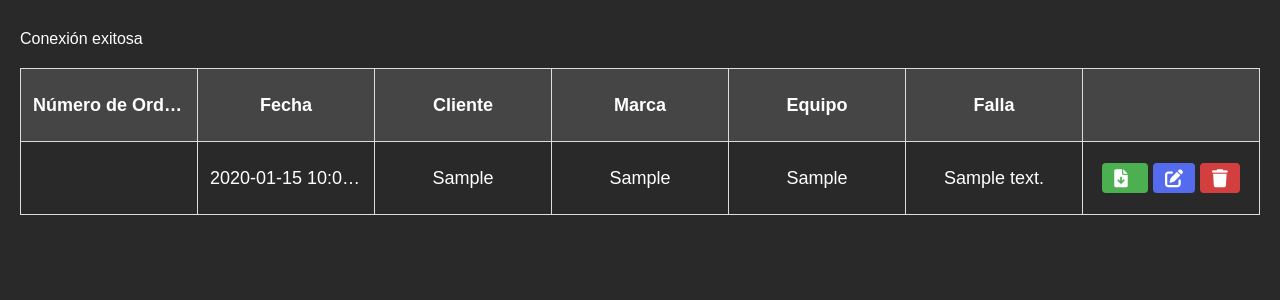
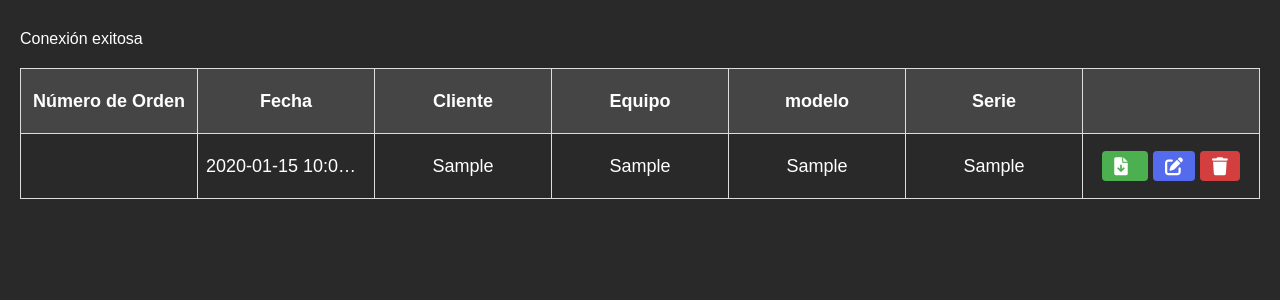
Before and after one commit to Arrtty/compaccserOrdenes, a PHP site: page /tcpdf/pages/ordenes.php in a window 1280 px wide. Shown: the part 80-380 px from the top of the page. Run offline with PHP 8.4, Linux system fonts and the light colour scheme; tables that the repository leaves empty or names only in its code hold one stand-in row (values such as "Sample post"); data that the repository does not hold is empty.

Commit message:
Minor fixes

```diff
--- a/css/ordenes.css
+++ b/css/ordenes.css
@@ -124,7 +124,7 @@ table {
 
 table th,
 table td {
-    padding: 12px;
+    padding: 8px;
     border: 1px solid #ddd;
     word-wrap: break-word;
     overflow: hidden;
--- a/pages/ordenes.php
+++ b/pages/ordenes.php
@@ -1,6 +1,6 @@
 <!DOCTYPE html>
-<link rel='stylesheet' type='text/css' href='/css/ordenes.css' />
 <link rel="stylesheet" href="https://cdnjs.cloudflare.com/ajax/libs/font-awesome/6.0.0-beta3/css/all.min.css">
+<link href='/css/ordenes.css' rel='stylesheet' type='text/css' />
 <html lang="es">
 
 <head>
@@ -30,9 +30,9 @@
           <th>Número de Orden</th>
           <th>Fecha</th>
           <th>Cliente</th>
-          <th>Marca</th>
           <th>Equipo</th>
-          <th>Falla</th>
+          <th>modelo</th>
+          <th>Serie</th>
           <th></th>
         </tr>
       </thead>
@@ -52,11 +52,10 @@
 
           $consulta = "SELECT * FROM ordenes
                          WHERE no_Orden LIKE '%$buscar%'
-                         OR fecha LIKE '%$buscar%'
                          OR cliente LIKE '%$buscar%'
                          OR equipo LIKE '%$buscar%'
                          OR modelo LIKE '%$buscar%'
-                         OR descripcion LIKE '%$buscar%'
+                         OR serie LIKE '%$buscar%'
                          ORDER BY no_Orden DESC";
         } else {
           $consulta = "SELECT * FROM ordenes ORDER BY no_Orden DESC";
@@ -80,9 +79,9 @@
           echo '<td>' . $fila['modelo'] . '</td>';
 
           $maxLineLength = 50;
-          $descripcion = $fila['descripcion'];
-          $wrappedDescripcion = wordwrap($descripcion, $maxLineLength, "\n", true);
-          echo '<td>' . nl2br($wrappedDescripcion) . '</td>';
+          $serie = $fila['serie'];
+          $wrappedSerie = wordwrap($serie, $maxLineLength, "\n", true);
+          echo '<td>' . nl2br($wrappedSerie) . '</td>';
 
           echo '<td>
           <a class="download-btn" href="/php/generar-pdfSQL.php?id=' . $fila['no_Orden'] . '"><i class="fas fa-file-download"></i></a>
@@ -103,14 +102,14 @@
               event.preventDefault();
 
               // Mostrar el cuadro de confirmación
-              const confirmDelete = window.confirm('¿Estás seguro de que quieres eliminar la orden '+ button.getAttribute('data-id') + '?');
+              const confirmDelete = window.confirm('¿Estás seguro de que quieres eliminar la orden ' + button.getAttribute('data-id') + '?');
 
               if (confirmDelete) {
                 const id = button.getAttribute('data-id');
 
                 // Si el usuario confirma, se abre la ventana
                 window.open(`/php/delete.php?id=${id}`, '_blank');
-                setTimeout(location.reload(),1000);
+                setTimeout(location.reload(), 1000);
               }
             });
           });
@@ -120,8 +119,8 @@
             boton.addEventListener('click', (event) => {
               event.preventDefault();
               id = boton.getAttribute('data-id');
-                window.open(`/pages/editar.php?id=${id}`, '_blank');
-                setTimeout(location.reload(),1000);
+              window.open(`/pages/editar.php?id=${id}`, '_blank');
+              setTimeout(location.reload(), 1000);
             });
           });
         </script>
```
